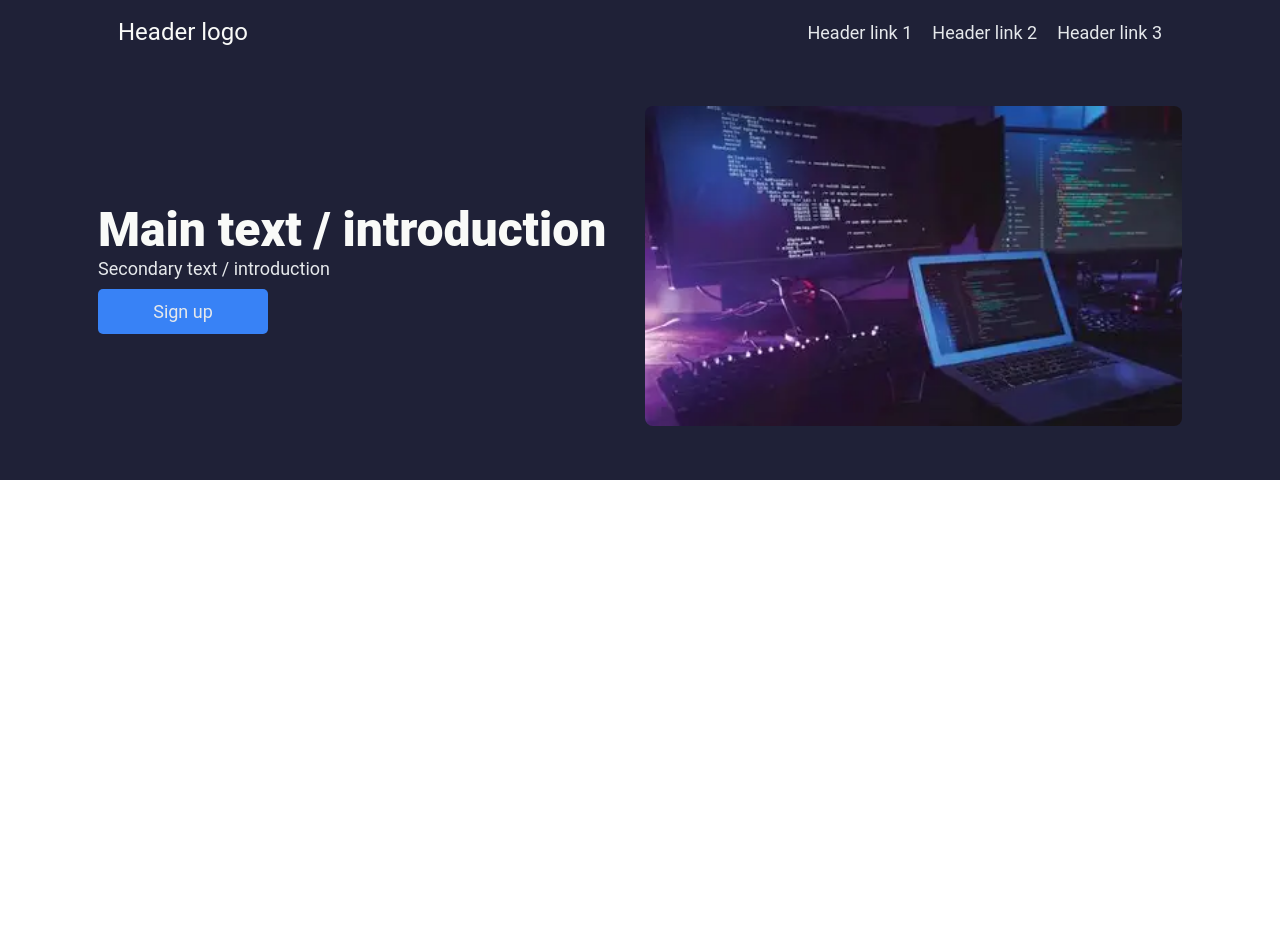
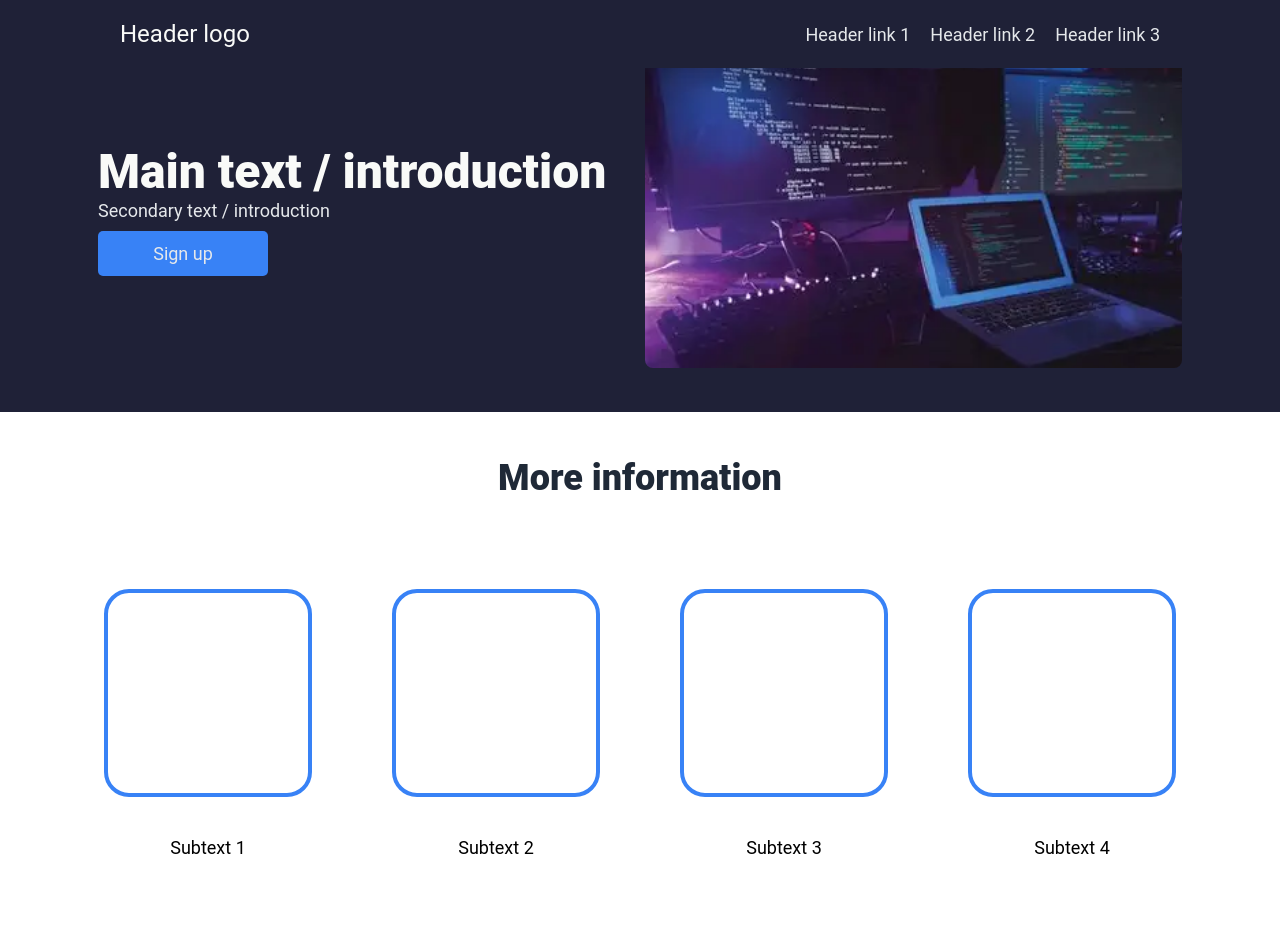
Before and after one commit to Nava-19/Proyecto-1, a plain HTML site: page index.html in a window 1280 px wide. Before the commit the page ends 800 px from the top, so only its background shows below. Drawn offline with Linux system fonts and the light colour scheme.

Commit message:
Parte blanca acabada + header fijo

```diff
--- a/index.html
+++ b/index.html
@@ -7,7 +7,7 @@
     <title>Webpage title</title>   <!--Change content-->
 </head>
 <body>
-    <div class="container-dark">
+    <div class="header-fixed">
         <div class="container-item1">
             Header logo  <!--Change content-->
         </div>
@@ -36,10 +36,39 @@
             </div>
         </div>
         <div class="image-section">
-            <img src="Images/img1.webp" alt="  Imagen" height="250px">
+            <img src="Images/img1.webp" alt="  Imagen" height="234px">
         </div>
     </div>
-
-
+    <div class="container-white">
+        <div class="information-header">
+            More information   <!--Change content-->
+        </div>
+        <div class="flexbox2">
+            <div class="flexbox3">
+                <div class="flexbox4"></div>
+                <div class="flexbox5">
+                    Subtext 1   <!--Change content-->
+                </div>
+            </div>
+            <div class="flexbox3">
+                <div class="flexbox4"></div>
+                <div class="flexbox5">
+                    Subtext 2   <!--Change content-->
+                </div>
+            </div>
+            <div class="flexbox3">
+                <div class="flexbox4"></div>
+                <div class="flexbox5">
+                    Subtext 3   <!--Change content-->
+                </div>
+            </div>
+            <div class="flexbox3">
+                <div class="flexbox4"></div>
+                <div class="flexbox5">
+                    Subtext 4   <!--Change content-->
+                </div>
+            </div>
+        </div>
+    </div>
 </body>
 </html>
--- a/styles.css
+++ b/styles.css
@@ -1,11 +1,42 @@
 * {
     font-family: 'Roboto', sans-serif;
+}
+
+.header-fixed {
+    display: flex;
+    flex-wrap: wrap;
+    background-color: #1f2137;
+    margin: 0px;
+    padding: 20px;
+    align-items: center;
+    position: fixed;
+    top: 0;
+    left: 0;
+    right: 0;
+    z-index: 1000;
+}
+
+.header-fixed .container-item1 {
+    display: flex;
+    color: #f9faf8;
+    font-size: 24px;
+    margin-left: 100px;
+}
+
+.header-fixed .container2 {
+    display: flex;
+    margin-right: 100px;
+    margin-left: auto;
+}
+
+.header-fixed .container-item2 {
+    color: #e5e8eb;
+    font-size: 18px;
 }
 
 .container-dark {
     display: flex;
     flex-wrap: wrap;
-    position: sticky;
     background-color: #1f2137;
     margin: -10px;
     padding: 20px;
@@ -13,10 +44,10 @@
 }
 
 .container-dark .container-item1 {
+    display: flex;
     color: #f9faf8;
     font-size: 24px;
     margin-left: 100px;
-
 }
 
 .container-dark .container2 {
@@ -75,7 +106,7 @@
     flex: 1;
     max-width: 50%;
     color: white;
-    word-wrap: break-word;
+    word-wrap: normal;
 }
 
 .image-section {
@@ -88,3 +119,53 @@
     height: auto;
     border-radius: 8px;
 }
+
+.container-white {
+    display: flex;
+    flex-direction: column;
+    align-items: center;
+    background-color: white;
+    margin: -10px;
+    padding: 20px;
+    justify-content: center;
+}
+
+.information-header {
+    display: flex;
+    text-align: center;
+    font-size: 36px;
+    font-weight: 900;
+    color: #1f2937;
+    justify-content: center;
+    margin: 25px;
+}
+
+.flexbox2 {
+    display: flex;
+    flex-direction: row;
+    margin: 25px;
+}
+
+.flexbox3 {
+    display: flex;
+    flex-direction: column;
+    margin: 20px;
+    margin-inline: 20px;
+    align-items: center;
+}
+
+.flexbox4 {
+    display: flex;
+    border-radius: 25px;
+    border: solid 4px #3882f6;
+    width: 200px;
+    height: 200px;
+    margin: 20px;
+}
+
+.flexbox5 {
+    display: flex;
+    color: black;
+    font-size: 18px;
+    margin: 20px;
+}
```
